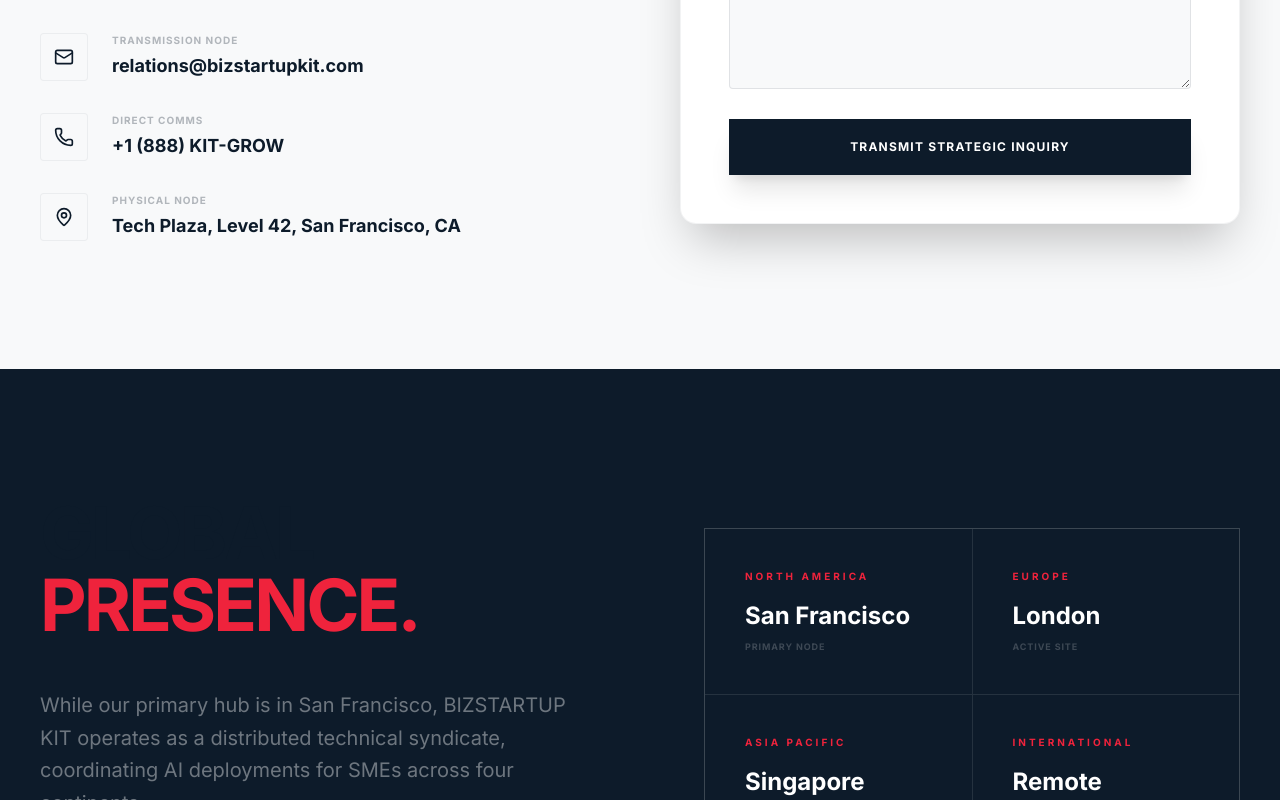
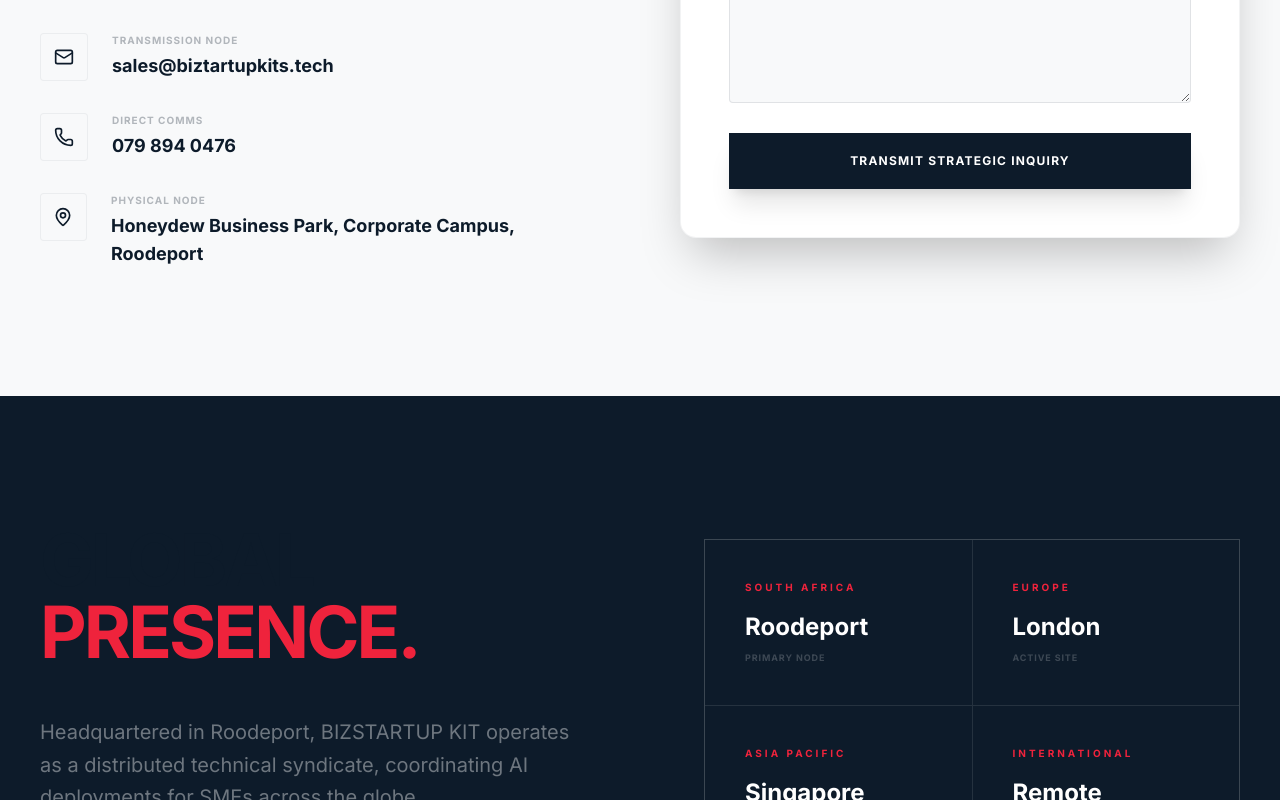
Before and after one commit to Antz1886/bizstartupkits, a React (Vite) app: page /corporate/contact in a window 1280 px wide. Shown: the part 560-1360 px from the top of the page. Built offline with nearby package versions, Linux system fonts and the light colour scheme.

Commit message:
docs: update contact information and global presence

```diff
--- a/src/components/Footer.tsx
+++ b/src/components/Footer.tsx
@@ -17,10 +17,14 @@ export const Footer = () => {
           <p className="text-sm text-white/50 leading-relaxed mb-8 font-medium">
             The strategic growth partner for modern enterprises. We provide the technical blueprints and automated systems SMEs need to succeed in a digital-first economy.
           </p>
-          <div className="flex gap-4">
+          <div className="flex gap-4 mb-8">
             <a href="#" className="w-12 h-12 rounded-sm bg-white/5 flex items-center justify-center hover:bg-brand-primary transition-colors"><Linkedin className="w-5 h-5" /></a>
             <a href="#" className="w-12 h-12 rounded-sm bg-white/5 flex items-center justify-center hover:bg-brand-primary transition-colors"><Twitter className="w-5 h-5" /></a>
             <a href="#" className="w-12 h-12 rounded-sm bg-white/5 flex items-center justify-center hover:bg-brand-primary transition-colors"><Github className="w-5 h-5" /></a>
+          </div>
+          <div className="space-y-2 text-sm text-white/40 font-medium">
+            <p>sales@biztartupkits.tech</p>
+            <p>079 894 0476</p>
           </div>
         </div>
 
--- a/src/pages/ContactRelations.tsx
+++ b/src/pages/ContactRelations.tsx
@@ -22,9 +22,9 @@ const ContactRelations = () => {
               </p>
               <div className="space-y-8">
                  {[
-                   { icon: Mail, label: "Transmission Node", val: "relations@bizstartupkit.com" },
-                   { icon: Phone, label: "Direct Comms", val: "+1 (888) KIT-GROW" },
-                   { icon: MapPin, label: "Physical Node", val: "Tech Plaza, Level 42, San Francisco, CA" }
+                   { icon: Mail, label: "Transmission Node", val: "sales@biztartupkits.tech" },
+                   { icon: Phone, label: "Direct Comms", val: "079 894 0476" },
+                   { icon: MapPin, label: "Physical Node", val: "Honeydew Business Park, Corporate Campus, Roodeport" }
                  ].map((item, i) => (
                     <div key={i} className="flex gap-6 items-start group">
                        <div className="w-12 h-12 bg-bg-dark border border-ink/5 flex items-center justify-center rounded-sm group-hover:bg-brand-primary/10 transition-colors">
@@ -77,10 +77,10 @@ const ContactRelations = () => {
       <section className="py-32 bg-brand-secondary text-white">
         <div className="max-w-7xl mx-auto px-10">
           <div className="grid lg:grid-cols-2 gap-32 items-center">
-             <div>
+              <div>
                 <h2 className="text-5xl md:text-7xl font-black uppercase mb-12">Global <br /> <span className="text-brand-primary">Presence.</span></h2>
                 <p className="text-xl text-white/40 leading-relaxed mb-12">
-                   While our primary hub is in San Francisco, BIZSTARTUP KIT operates as a distributed technical syndicate, coordinating AI deployments for SMEs across four continents.
+                   Headquartered in Roodeport, BIZSTARTUP KIT operates as a distributed technical syndicate, coordinating AI deployments for SMEs across the globe.
                 </p>
                 <div className="flex gap-6">
                    <a href="#" className="w-14 h-14 bg-white/5 rounded-sm flex items-center justify-center hover:bg-brand-primary transition-colors"><Linkedin className="w-6 h-6" /></a>
@@ -90,7 +90,7 @@ const ContactRelations = () => {
              </div>
              <div className="grid grid-cols-2 gap-px bg-white/10 border border-white/10">
                 {[
-                  { region: "North America", city: "San Francisco", status: "Primary Node" },
+                  { region: "South Africa", city: "Roodeport", status: "Primary Node" },
                   { region: "Europe", city: "London", status: "Active Site" },
                   { region: "Asia Pacific", city: "Singapore", status: "Active Site" },
                   { region: "International", city: "Remote Syndicate", status: "Global" }
```
